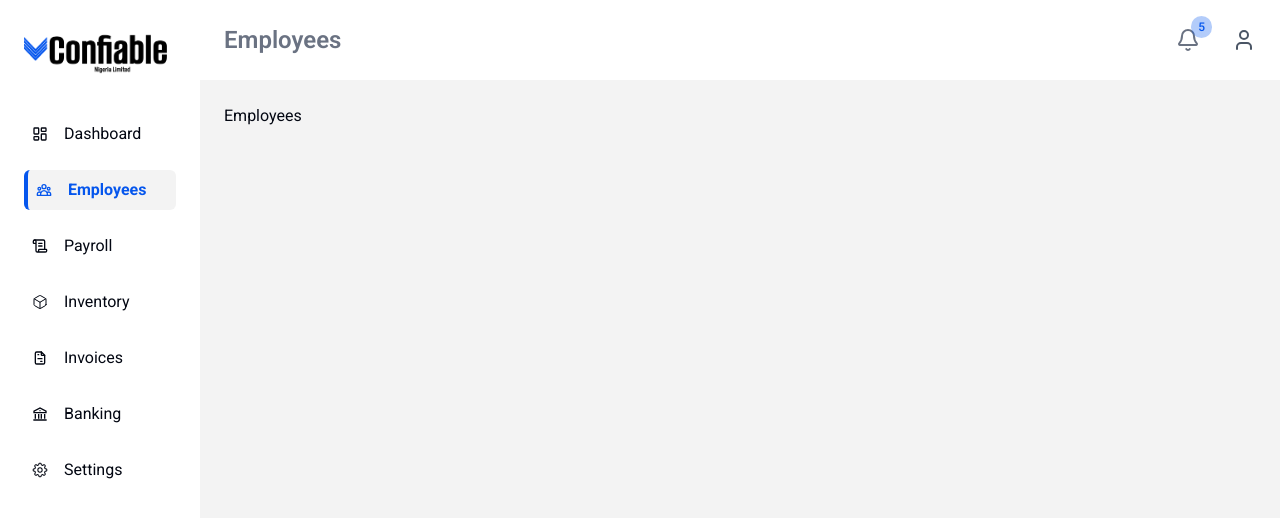
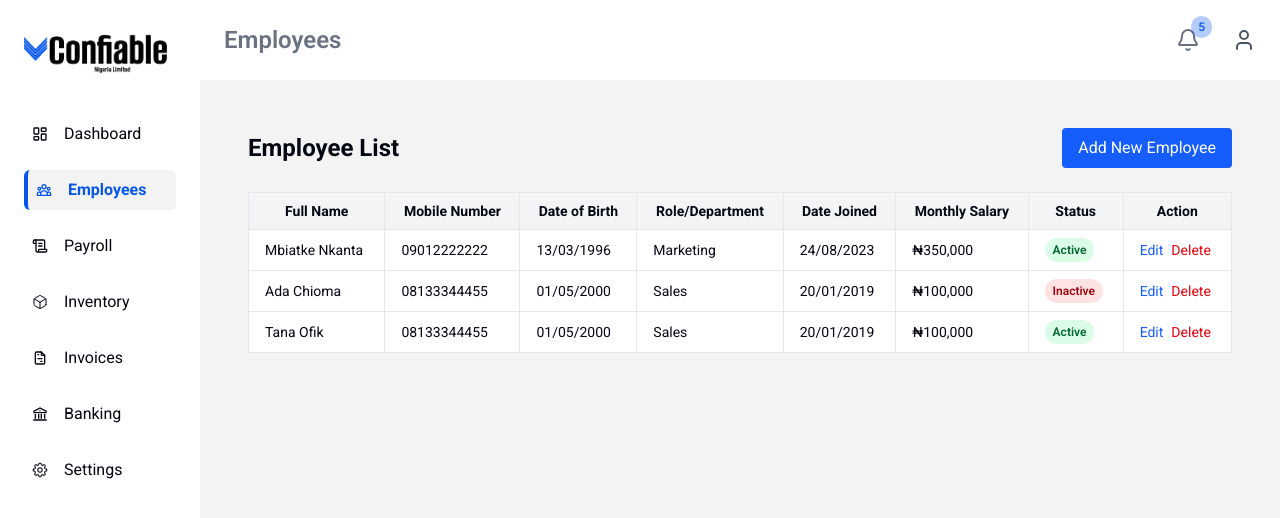
Before and after one commit to Confiable-Nig-Ltd/confiable, a React (Vite) app in the folder confiable-app/: page /employees in a window 1280 px wide. Shown: the top 518 px of the page. Built offline with nearby package versions, Linux system fonts and the light colour scheme.

Commit message:
employee list and add

```diff
--- a/confiable-app/src/pages/Employees.jsx
+++ b/confiable-app/src/pages/Employees.jsx
@@ -1,7 +1,233 @@
-import React from 'react'
+import React, { useState } from "react";
 
-export default function Employees() {
+const initialEmployees = [
+  {
+    name: "Mbiatke Nkanta",
+    phone: "09012222222",
+    dob: "13/03/1996",
+    role: "Marketing",
+    joined: "24/08/2023",
+    salary: "350,000",
+    status: "Active",
+  },
+  {
+    name: "Ada Chioma",
+    phone: "08133344455",
+    dob: "01/05/2000",
+    role: "Sales",
+    joined: "20/01/2019",
+    salary: "100,000",
+    status: "Inactive",
+  },
+  {
+    name: "Tana Ofik",
+    phone: "08133344455",
+    dob: "01/05/2000",
+    role: "Sales",
+    joined: "20/01/2019",
+    salary: "100,000",
+    status: "Active",
+  },
+  // ...other employees (same as previous)
+];
+
+export default function EmployeeTable() {
+  const [employees, setEmployees] = useState(initialEmployees);
+  const [isModalOpen, setIsModalOpen] = useState(false);
+  const [formData, setFormData] = useState({
+    name: "",
+    phone: "",
+    dob: "",
+    role: "",
+    joined: "",
+    salary: "",
+    status: "Active",
+  });
+
+  const handleChange = (e) => {
+    const { name, value } = e.target;
+    setFormData((prev) => ({ ...prev, [name]: value }));
+  };
+
+  const handleAddEmployee = (e) => {
+    e.preventDefault();
+    setEmployees((prev) => [...prev, formData]);
+    setFormData({
+      name: "",
+      phone: "",
+      dob: "",
+      role: "",
+      joined: "",
+      salary: "",
+      status: "Active",
+    });
+    setIsModalOpen(false);
+  };
+
   return (
-    <div>Employees</div>
-  )
+    <div className="p-6">
+      {/* Header */}
+      <div className="flex justify-between items-center mb-6">
+        <h2 className="text-2xl font-bold">Employee List</h2>
+        <button
+          onClick={() => setIsModalOpen(true)}
+          className="bg-blue-600 text-white px-4 py-2 rounded hover:bg-blue-700"
+        >
+          Add New Employee
+        </button>
+      </div>
+
+      {/* Table */}
+      <div className="overflow-x-auto">
+        <table className="min-w-full bg-white border text-sm">
+          <thead>
+            <tr className="bg-gray-100">
+              <th className="px-4 py-2 border">Full Name</th>
+              <th className="px-4 py-2 border">Mobile Number</th>
+              <th className="px-4 py-2 border">Date of Birth</th>
+              <th className="px-4 py-2 border">Role/Department</th>
+              <th className="px-4 py-2 border">Date Joined</th>
+              <th className="px-4 py-2 border">Monthly Salary</th>
+              <th className="px-4 py-2 border">Status</th>
+              <th className="px-4 py-2 border">Action</th>
+            </tr>
+          </thead>
+          <tbody>
+            {employees.map((emp, index) => (
+              <tr key={index} className="hover:bg-gray-50">
+                <td className="px-4 py-2 border">{emp.name}</td>
+                <td className="px-4 py-2 border">{emp.phone}</td>
+                <td className="px-4 py-2 border">{emp.dob}</td>
+                <td className="px-4 py-2 border">{emp.role}</td>
+                <td className="px-4 py-2 border">{emp.joined}</td>
+                <td className="px-4 py-2 border">₦{emp.salary}</td>
+                <td className="px-4 py-2 border">
+                  <span
+                    className={`inline-block px-2 py-1 text-xs font-semibold rounded-full ${
+                      emp.status === "Active"
+                        ? "bg-green-100 text-green-800"
+                        : "bg-red-100 text-red-800"
+                    }`}
+                  >
+                    {emp.status}
+                  </span>
+                </td>
+                <td className="px-4 py-2 border">
+                  <button className="text-blue-600 hover:underline mr-2">
+                    Edit
+                  </button>
+                  <button className="text-red-600 hover:underline">Delete</button>
+                </td>
+              </tr>
+            ))}
+          </tbody>
+        </table>
+      </div>
+
+      {/* Modal */}
+      {isModalOpen && (
+        <div className="fixed inset-0 bg-white bg-opacity-50 flex items-center justify-center z-50">
+          <div className="bg-white w-full max-w-lg p-6 rounded shadow-lg">
+            <h3 className="text-xl font-bold mb-4">Add New Employee</h3>
+            <p className="text-sm text-gray-600 mb-2">Enter employee information to create a new record</p>
+            <form onSubmit={handleAddEmployee} className="space-y-4">
+              <div>
+                <label className="block text-sm font-medium">Full Name</label>
+                <input
+                  type="text"
+                  name="name"
+                  required
+                  value={formData.name}
+                  onChange={handleChange}
+                  className="w-full border px-3 py-2 rounded mt-1"
+                />
+              </div>
+
+              <div className="grid grid-cols-2 gap-4">
+                <div>
+                  <label className="block text-sm font-medium">Role/Job Title</label>
+                  <input
+                    type="text"
+                    name="role"
+                    required
+                    value={formData.phone}
+                    onChange={handleChange}
+                    className="w-full border px-3 py-2 rounded mt-1"
+                  />
+                </div>
+
+              </div>
+
+              <div className="grid grid-cols-2 gap-4">
+                <div>
+                  <label className="block text-sm font-medium">Email</label>
+                  <input
+                    type="text"
+                    name="email"
+                    required
+                    value={formData.email}
+                    onChange={handleChange}
+                    className="w-full border px-3 py-2 rounded mt-1"
+                  />
+                </div>
+                <div>
+                  <label className="block text-sm font-medium">Phone Number</label>
+                  <input
+                    type="text"
+                    name="phone"
+                    required
+                    value={formData.phone}
+                    onChange={handleChange}
+                    className="w-full border px-3 py-2 rounded mt-1"
+                  />
+                </div>
+              </div>
+
+              <div className="grid grid-cols-2 gap-4">
+                <div>
+                  <label className="block text-sm font-medium">Date Of Employment</label>
+                  <input
+                    type="date"
+                    name="joined"
+                    required
+                    value={formData.joined}
+                    onChange={handleChange}
+                    className="w-full border px-3 py-2 rounded mt-1"
+                  />
+                </div>
+                <div>
+                  <label className="block text-sm font-medium">Status</label>
+                  <select
+                    name="status"
+                    value={formData.status}
+                    onChange={handleChange}
+                    className="w-full border px-3 py-2 rounded mt-1"
+                  >
+                    <option value="Active">Active</option>
+                    <option value="Inactive">Inactive</option>
+                  </select>
+                </div>
+              </div>
+
+              <div className="flex justify-end gap-4 pt-4">
+                <button
+                  type="button"
+                  onClick={() => setIsModalOpen(false)}
+                  className="px-4 py-2 bg-gray-200 rounded hover:bg-gray-300"
+                >
+                  Cancel
+                </button>
+                <button
+                  type="submit"
+                  className="px-4 py-2 bg-blue-600 text-white rounded hover:bg-blue-700"
+                >
+                  Save Employee
+                </button>
+              </div>
+            </form>
+          </div>
+        </div>
+      )}
+    </div>
+  );
 }
--- a/confiable-app/src/pages/Home.jsx
+++ b/confiable-app/src/pages/Home.jsx
@@ -1,9 +1,38 @@
+// import React from "react";
+
+// export default function Home() {
+//   return (
+//     <div className="w-full min-h-[85vh] flex justify-center items-center font-semibold">
+//       Nothing to display just now, click 'Get Started' to continue
+//     </div>
+//   );
+// }
+
 import React from "react";
 
 export default function Home() {
   return (
-    <div className="w-full min-h-[85vh] flex justify-center items-center font-semibold">
-      Nothing to display just now, click 'Get Started' to continue
+    <div className="w-full min-h-[100vh] flex flex-col md:flex-row bg-indigo-900">
+      {/* Left: Text content */}
+      <div className="w-full md:w-1/2 flex flex-col justify-center items-start px-8 py-10 text-left">
+        <h1 className="text-2xl md:text-3xl font-bold mb-4">
+          Nothing to display just now.
+        </h1>
+        <p className="text-gray-600 mb-6">
+          Click the button below to get started.
+        </p>
+        <button className="bg-blue-600 text-white px-6 py-2 rounded-lg hover:bg-blue-700 transition">
+          Get Started
+        </button>
+      </div>
+
+      {/* Right: Background Image */}
+      <div
+        className="w-full md:w-1/2 h-70 md:h-auto bg-center bg-cover bg-no-repeat"
+        style={{
+          backgroundImage: "url('/confiable1.png')",
+        }}
+      ></div>
     </div>
   );
 }
```
Also changed, not shown: 1 other file (tests, documents, lock files or other folders).
